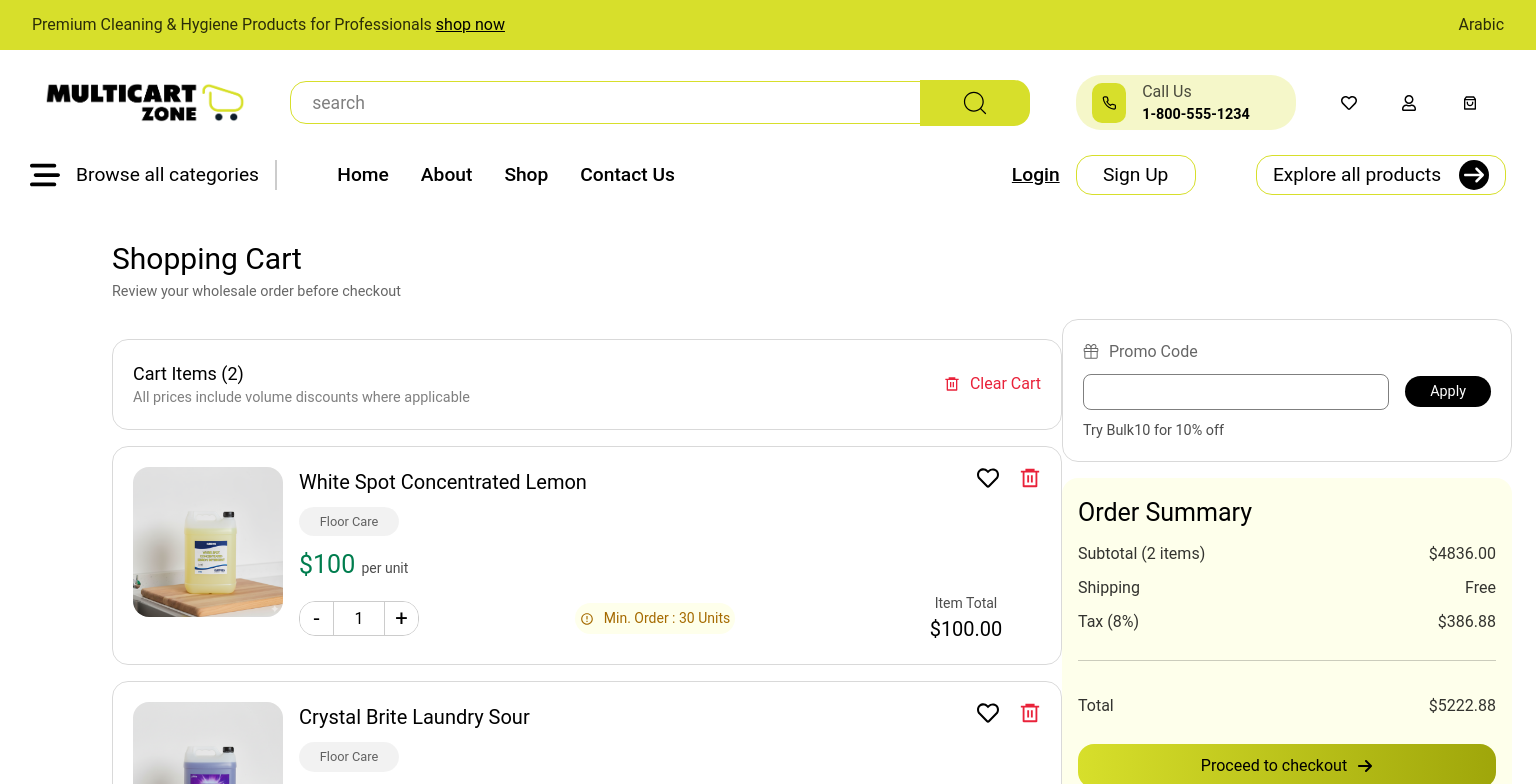
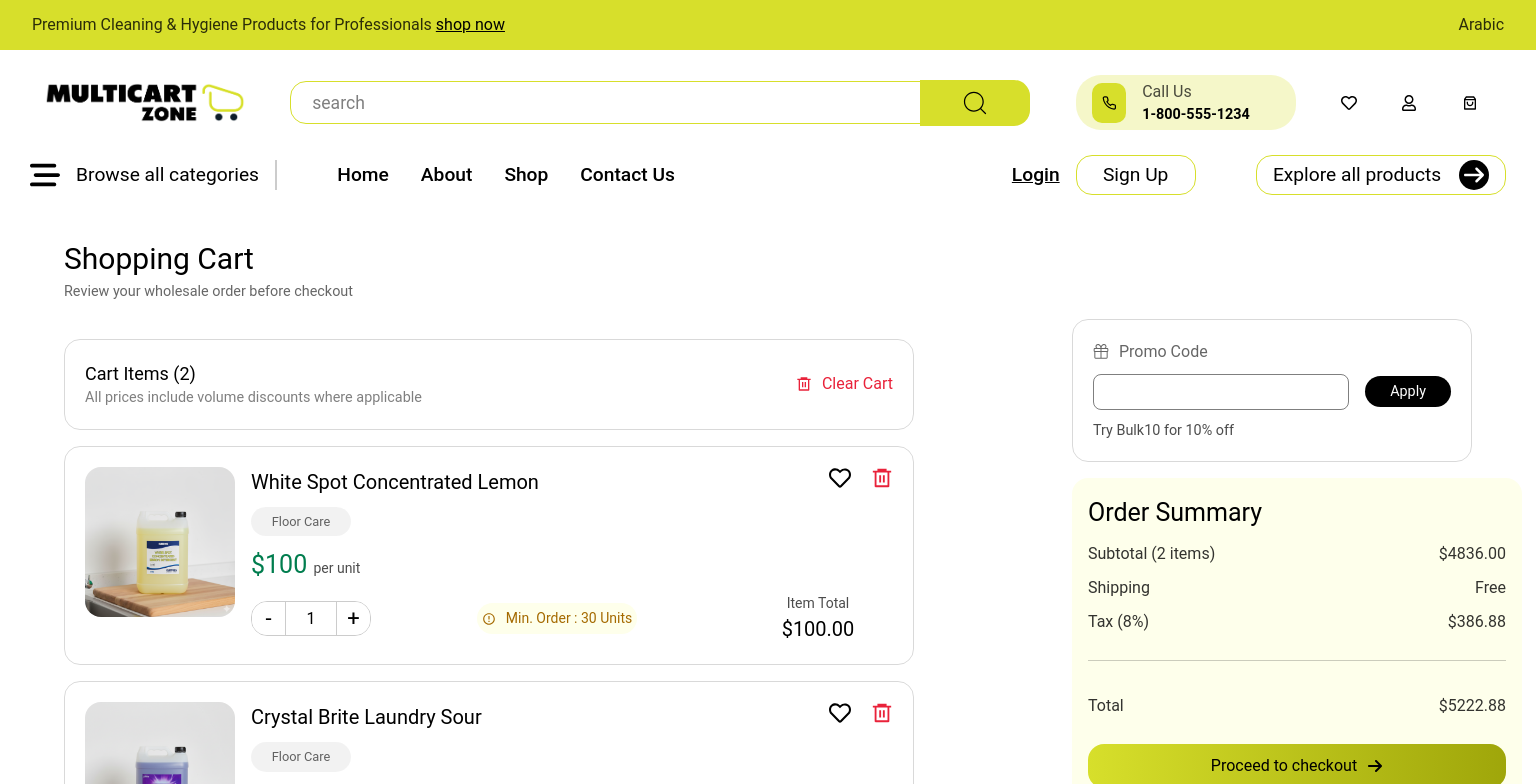
Before and after one commit to Zeyad-Mashal/SGI-Web, a Next.js app: page /cart in a window 1536 px wide. Shown: the top 784 px of the page. Built offline with nearby package versions, Linux system fonts and the light colour scheme.

Commit message:
update cart

```diff
--- a/src/app/cart/cart.css
+++ b/src/app/cart/cart.css
@@ -375,22 +375,22 @@
 }
 @media screen and (min-width: 1401px) {
   .cart_container {
-    padding: 1rem 5rem;
+    padding: 1rem 2rem;
   }
   .cart_count {
-    width: 950px;
+    width: 850px;
   }
   .cart_right {
-    width: 450px;
+    width: 400px;
   }
   .cart_right_promo {
-    width: 450px;
+    width: 400px;
   }
   .cart_right_summry {
     width: 450px;
   }
   .cart_list {
-    width: 950px;
+    width: 850px;
   }
 }
 @media screen and (max-width: 991px) {
```
